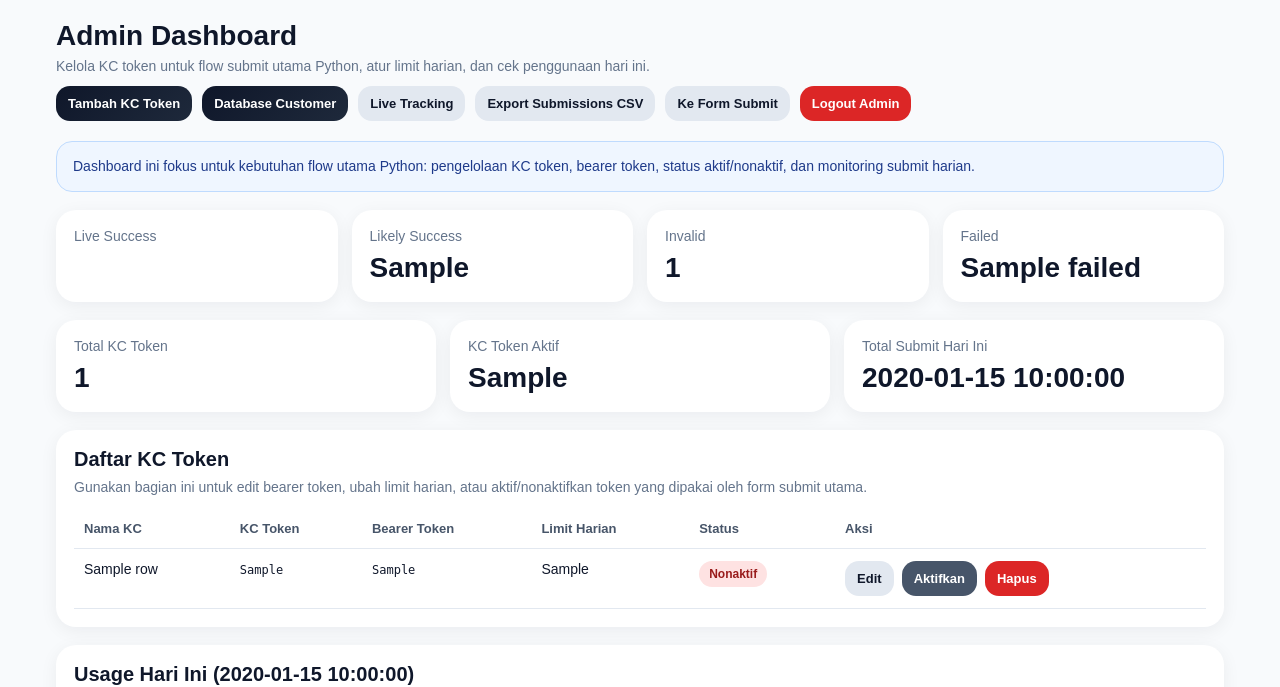
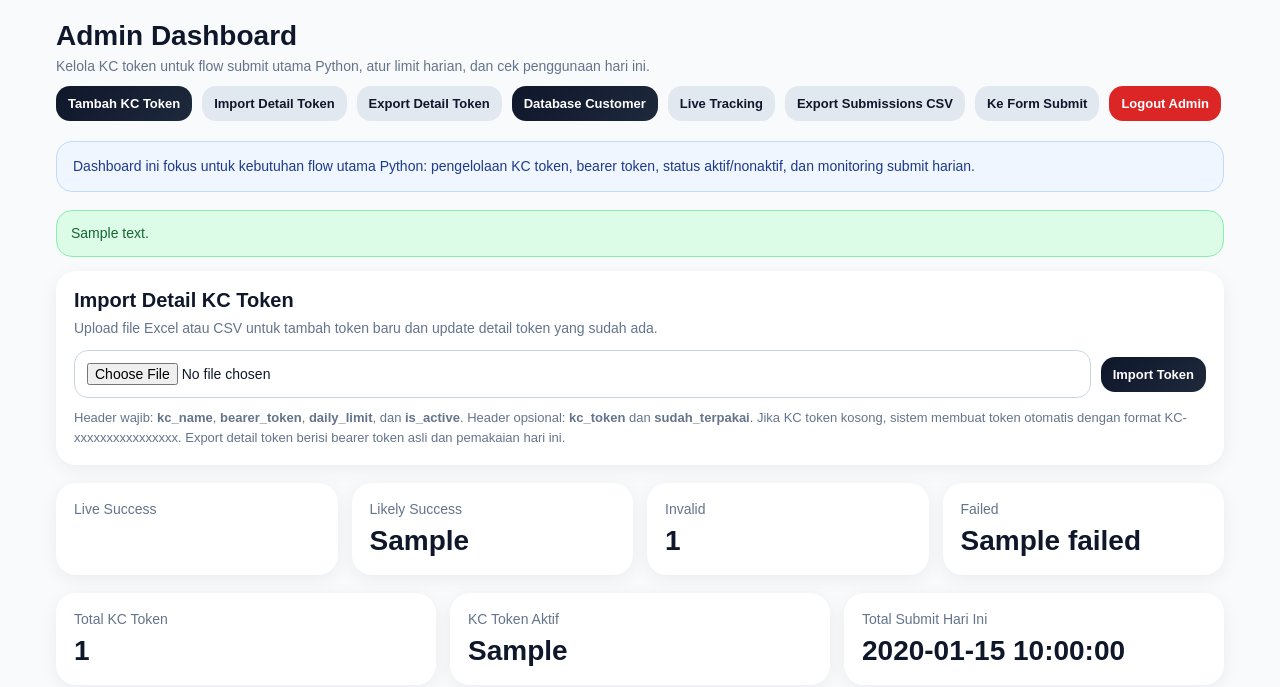
Before and after one commit to Ilham-BTR/Form-App, a Flask app: template templates/admin_dashboard.html in a window 1280 px wide. Shown: the top 687 px of the page. Run offline with Flask 3, Linux system fonts and the light colour scheme; the template is opened without the code that fills it: most values are stand-ins (such as "Sample title", 1, 10 or a date in 2020); parts of the project's set-up code (start-up, migrations or seed data) failed here and were passed over; some libraries are stand-ins or nearby versions.

Commit message:
Add token import export tools

```diff
--- a/app.py
+++ b/app.py
@@ -1,6 +1,6 @@
 from dotenv import load_dotenv
 load_dotenv()
-from flask import Flask, render_template, request, redirect, url_for, jsonify, session
+from flask import Flask, render_template, request, redirect, url_for, jsonify, session, Response
 import hmac
 import hashlib
 import json
@@ -18,7 +18,7 @@ import csv
 import logging
 import random
 import time
-from io import TextIOWrapper
+from io import TextIOWrapper, StringIO
 from functools import wraps
 from werkzeug.utils import secure_filename
 from openpyxl import load_workbook
@@ -29,6 +29,17 @@ def require_env(name: str) -> str:
     if not value:
         raise RuntimeError(f"Environment variable {name} wajib diisi.")
     return value
+
+
+def get_positive_int_env(name: str, default: int) -> int:
+    raw_value = os.environ.get(name, "").strip()
+    if not raw_value:
+        return default
+    try:
+        value = int(raw_value)
+    except ValueError:
+        return default
+    return value if value > 0 else default
 
 
 APP_ENV = os.environ.get("APP_ENV", "development").strip().lower()
@@ -84,6 +95,7 @@ VALID_AGE_RANGES = {value for value, _label in AGE_RANGE_OPTIONS}
 DATABASE_URL = require_env("DATABASE_URL")
 DEFAULT_DAILY_LIMIT = 40
 SUBMIT_MAX_RETRIES = 3
+RESERVED_PHONE_TIMEOUT_MINUTES = get_positive_int_env("RESERVED_PHONE_TIMEOUT_MINUTES", 120)
 
 ADMIN_PAGE_USERNAME = require_env("ADMIN_PAGE_USERNAME")
 ADMIN_PAGE_PASSWORD = require_env("ADMIN_PAGE_PASSWORD")
@@ -510,9 +522,71 @@ def get_reserved_phone_for_kc(kc_token):
     return row["phone_number"] if row else None
 
 
+def get_reserved_phone_timeout_cutoff():
+    return (get_now_wib() - timedelta(minutes=RESERVED_PHONE_TIMEOUT_MINUTES)).strftime("%Y-%m-%d %H:%M:%S")
+
+
+def release_stale_reserved_phones(kc_token=None):
+    cutoff_str = get_reserved_phone_timeout_cutoff()
+    conn = get_db_connection()
+    cur = conn.cursor()
+    query = [
+        "UPDATE customer_directory",
+        "SET reserved_by_token = NULL, reserved_at = NULL, updated_at = %s",
+        "WHERE is_used = 0",
+        "AND reserved_by_token IS NOT NULL",
+        "AND reserved_by_token != ''",
+        "AND reserved_at IS NOT NULL",
+        "AND reserved_at != ''",
+        "AND reserved_at < %s",
+    ]
+    params = [get_now_db_string(), cutoff_str]
+    if kc_token:
+        query.append("AND reserved_by_token = %s")
+        params.append(kc_token)
+    cur.execute(" ".join(query), tuple(params))
+    released_count = cur.rowcount
+    conn.commit()
+    conn.close()
+    if released_count:
+        logger.info(
+            "released stale reserved phones count=%s timeout_minutes=%s kc_token=%s",
+            released_count,
+            RESERVED_PHONE_TIMEOUT_MINUTES,
+            kc_token or "-",
+        )
+    return released_count
+
+
+def refresh_reserved_phone(phone_number, kc_token):
+    if not phone_number or not kc_token:
+        return False
+
+    now_str = get_now_db_string()
+    conn = get_db_connection()
+    cur = conn.cursor()
+    cur.execute(
+        """
+        UPDATE customer_directory
+        SET reserved_at = %s, updated_at = %s
+        WHERE phone_number = %s
+          AND reserved_by_token = %s
+          AND is_active = 1
+          AND is_used = 0
+        """,
+        (now_str, now_str, phone_number, kc_token),
+    )
+    refreshed = cur.rowcount == 1
+    conn.commit()
+    conn.close()
+    return refreshed
+
+
 def reserve_phone_for_kc(kc_token):
+    release_stale_reserved_phones()
     existing = get_reserved_phone_for_kc(kc_token)
     if existing:
+        refresh_reserved_phone(existing, kc_token)
         return existing
 
     for _ in range(5):
@@ -747,29 +821,6 @@ def mark_phone_as_invalid(phone_number, kc_token=None):
     conn.close()
 
 
-def get_all_customer_numbers(limit=None, sort_by="reserved_at", sort_dir="desc"):
-    conn = get_db_connection()
-    cur = conn.cursor()
-
-    order_clause = build_customer_order_clause(sort_by, sort_dir)
-
-    query = f"""
-        SELECT phone_number, is_active, is_used, reserved_by_token, reserved_at, shuffle_order, created_at, updated_at
-        FROM customer_directory
-        ORDER BY {order_clause}
-    """
-
-    params = []
-    if isinstance(limit, int) and limit > 0:
-        query += "\n        LIMIT %s"
-        params.append(limit)
-
-    cur.execute(query, params)
-    rows = cur.fetchall()
-    conn.close()
-    return rows
-
-
 def normalize_customer_rows_param(raw_value):
     allowed_values = {"3", "10", "100", "1000", "10000", "all"}
     current = str(raw_value or "10").strip().lower()
@@ -961,6 +1012,247 @@ def import_customer_numbers(uploaded_file, is_active=1):
         "inserted": inserted,
         "duplicates": duplicates,
         "invalid": invalid,
+    }
+
+
+def normalize_import_header(value):
+    return " ".join(str(value or "").strip().lower().replace("_", " ").replace("-", " ").split())
+
+
+def generate_kc_token(length=16):
+    chars = string.ascii_uppercase + string.digits
+    return "KC-" + "".join(secrets.choice(chars) for _ in range(length))
+
+
+def generate_unique_kc_token(cur):
+    for _ in range(10):
+        kc_token = generate_kc_token()
+        cur.execute("SELECT 1 FROM valid_kc_tokens WHERE kc_token = %s", (kc_token,))
+        if not cur.fetchone():
+            return kc_token
+    raise RuntimeError("Gagal generate KC token unik. Silakan coba import ulang.")
+
+
+def get_import_cell(row, header_index, field_name):
+    idx = header_index.get(field_name)
+    if idx is None or idx >= len(row):
+        return None
+    return row[idx]
+
+
+def parse_positive_int(value, field_label):
+    if value is None or str(value).strip() == "":
+        raise ValueError(f"{field_label} wajib diisi.")
+
+    if isinstance(value, float):
+        if not value.is_integer():
+            raise ValueError(f"{field_label} harus angka bulat.")
+        parsed = int(value)
+    else:
+        current = str(value).strip()
+        if current.endswith(".0"):
+            current = current[:-2]
+        if not current.isdigit():
+            raise ValueError(f"{field_label} harus angka bulat.")
+        parsed = int(current)
+
+    if parsed < 1:
+        raise ValueError(f"{field_label} minimal 1.")
+    return parsed
+
+
+def parse_nonnegative_int(value, field_label):
+    if value is None or str(value).strip() == "":
+        raise ValueError(f"{field_label} wajib diisi.")
+
+    if isinstance(value, float):
+        if not value.is_integer():
+            raise ValueError(f"{field_label} harus angka bulat.")
+        parsed = int(value)
+    else:
+        current = str(value).strip()
+        if current.endswith(".0"):
+            current = current[:-2]
+        if not current.isdigit():
+            raise ValueError(f"{field_label} harus angka bulat.")
+        parsed = int(current)
+
+    if parsed < 0:
+        raise ValueError(f"{field_label} minimal 0.")
+    return parsed
+
+
+def parse_optional_positive_int(value, default_value):
+    if value is None or str(value).strip() == "":
+        return default_value
+
+    return parse_positive_int(value, "Daily limit")
+
+
+def parse_optional_active_value(value, default_value):
+    if value is None or str(value).strip() == "":
+        return int(default_value)
+
+    return parse_active_value(value)
+
+
+def parse_active_value(value):
+    if value is None or str(value).strip() == "":
+        raise ValueError("Status aktif wajib diisi.")
+
+    current = str(value).strip().lower()
+    if current in {"1", "true", "yes", "ya", "y", "aktif", "active"}:
+        return 1
+    if current in {"0", "false", "no", "tidak", "n", "nonaktif", "non aktif", "inactive"}:
+        return 0
+    raise ValueError("Status aktif harus berisi 1/0, ya/tidak, atau aktif/nonaktif.")
+
+
+def get_import_rows(uploaded_file):
+    filename = secure_filename(uploaded_file.filename or "")
+    if not filename:
+        raise ValueError("File import wajib dipilih.")
+
+    ext = os.path.splitext(filename)[1].lower()
+    if ext not in {".xlsx", ".csv"}:
+        raise ValueError("Format file harus .xlsx atau .csv.")
+
+    if ext == ".csv":
+        uploaded_file.stream.seek(0)
+        wrapper = TextIOWrapper(uploaded_file.stream, encoding="utf-8-sig", newline="")
+        reader = csv.reader(wrapper)
+        rows = list(reader)
+        wrapper.detach()
+    else:
+        uploaded_file.stream.seek(0)
+        workbook = load_workbook(uploaded_file, read_only=True, data_only=True)
+        sheet = workbook.active
+        rows = list(sheet.iter_rows(values_only=True))
+        workbook.close()
+
+    if not rows:
+        raise ValueError("File import kosong.")
+    return rows
+
+
+def import_kc_tokens(uploaded_file):
+    rows = get_import_rows(uploaded_file)
+    first_row = [normalize_import_header(cell) for cell in rows[0]]
+
+    header_aliases = {
+        "kc_token": {"kc token", "token kc", "token"},
+        "kc_name": {"kc name", "nama kc", "nama"},
+        "bearer_token": {"bearer token", "bearer", "token bearer"},
+        "daily_limit": {"daily limit", "limit harian", "limit", "kuota", "kuota harian"},
+        "is_active": {"is active", "aktif", "active", "status"},
+        "used_today": {"used today", "sudah terpakai", "terpakai", "total submit", "total submit hari ini", "submit hari ini", "pemakaian", "usage", "used"},
+    }
+
+    header_index = {}
+    for field_name, aliases in header_aliases.items():
+        for idx, header in enumerate(first_row):
+            if header in aliases:
+                header_index[field_name] = idx
+                break
+
+    required_fields = ["kc_name", "bearer_token", "daily_limit", "is_active"]
+    missing_fields = [field for field in required_fields if field not in header_index]
+    if missing_fields:
+        raise ValueError(
+            "Header wajib: kc_name, bearer_token, daily_limit, is_active. "
+            f"Kolom belum ditemukan: {', '.join(missing_fields)}."
+        )
+
+    inserted = 0
+    updated = 0
+    invalid = 0
+    skipped = 0
+    sample_errors = []
+
+    conn = get_db_connection()
+    cur = conn.cursor()
+    try:
+        for row_number, row in enumerate(rows[1:], start=2):
+            if row is None or all(str(cell or "").strip() == "" for cell in row):
+                skipped += 1
+                continue
+
+            try:
+                kc_token = str(get_import_cell(row, header_index, "kc_token") or "").strip()
+                kc_name = str(get_import_cell(row, header_index, "kc_name") or "").strip()
+                bearer_token = str(get_import_cell(row, header_index, "bearer_token") or "").strip()
+
+                if not kc_name:
+                    raise ValueError("Nama KC kosong.")
+                if not bearer_token:
+                    raise ValueError("Bearer token kosong.")
+
+                if not kc_token:
+                    kc_token = generate_unique_kc_token(cur)
+
+                cur.execute(
+                    """
+                    SELECT bearer_token, daily_limit, is_active
+                    FROM valid_kc_tokens
+                    WHERE kc_token = %s
+                    """,
+                    (kc_token,),
+                )
+                existing = cur.fetchone()
+
+                daily_limit = parse_positive_int(get_import_cell(row, header_index, "daily_limit"), "Daily limit")
+                is_active = parse_active_value(get_import_cell(row, header_index, "is_active"))
+
+                cur.execute(
+                    """
+                    INSERT INTO valid_kc_tokens (kc_token, kc_name, bearer_token, daily_limit, is_active)
+                    VALUES (%s, %s, %s, %s, %s)
+                    ON CONFLICT (kc_token)
+                    DO UPDATE SET
+                        kc_name = EXCLUDED.kc_name,
+                        bearer_token = EXCLUDED.bearer_token,
+                        daily_limit = EXCLUDED.daily_limit,
+                        is_active = EXCLUDED.is_active
+                    """,
+                    (kc_token, kc_name, bearer_token, daily_limit, int(is_active)),
+                )
+                if "used_today" in header_index:
+                    used_today = parse_nonnegative_int(get_import_cell(row, header_index, "used_today"), "Sudah terpakai")
+                    cur.execute(
+                        """
+                        INSERT INTO kc_token_usage (kc_token, usage_date, total_submit)
+                        VALUES (%s, %s, %s)
+                        ON CONFLICT (kc_token, usage_date)
+                        DO UPDATE SET total_submit = EXCLUDED.total_submit
+                        """,
+                        (kc_token, get_today_wib(), used_today),
+                    )
+                if existing:
+                    updated += 1
+                else:
+                    inserted += 1
+            except Exception as exc:
+                invalid += 1
+                if len(sample_errors) < 3:
+                    sample_errors.append(f"Baris {row_number}: {exc}")
+
+        conn.commit()
+    except Exception:
+        conn.rollback()
+        raise
+    finally:
+        conn.close()
+
+    if inserted + updated == 0:
+        detail = f" Contoh error: {' | '.join(sample_errors)}" if sample_errors else ""
+        raise ValueError(f"Tidak ada KC token valid yang berhasil diimport.{detail}")
+
+    return {
+        "inserted": inserted,
+        "updated": updated,
+        "invalid": invalid,
+        "skipped": skipped,
+        "sample_errors": sample_errors,
     }
 
 
@@ -1101,6 +1393,14 @@ def toggle_kc_token_status(kc_token):
 def delete_kc_token(kc_token):
     conn = get_db_connection()
     cur = conn.cursor()
+    cur.execute(
+        """
+        UPDATE customer_directory
+        SET reserved_by_token = NULL, reserved_at = NULL, updated_at = %s
+        WHERE is_used = 0 AND reserved_by_token = %s
+        """,
+        (get_now_db_string(), kc_token),
+    )
     cur.execute("DELETE FROM kc_token_usage WHERE kc_token = %s", (kc_token,))
     cur.execute("DELETE FROM valid_kc_tokens WHERE kc_token = %s", (kc_token,))
     conn.commit()
@@ -1125,6 +1425,23 @@ def get_today_kc_usage_summary():
     return rows, today
 
 
+def build_kc_token_export_csv():
+    rows, usage_date = get_today_kc_usage_summary()
+    output = StringIO()
+    writer = csv.writer(output)
+    writer.writerow(["kc_name", "kc_token", "bearer_token", "daily_limit", "is_active", "sudah_terpakai"])
+    for row in rows:
+        writer.writerow([
+            row["kc_name"],
+            row["kc_token"],
+            row["bearer_token"],
+            row["daily_limit"],
+            row["is_active"],
+            row["total_submit"],
+        ])
+    return "\ufeff" + output.getvalue(), usage_date
+
+
 def get_kc_token_usage(kc_token, usage_date):
     conn = get_db_connection()
     cur = conn.cursor()
@@ -1143,23 +1460,11 @@ def increment_kc_token_usage(kc_token, usage_date):
     cur = conn.cursor()
 
     cur.execute("""
-        SELECT total_submit
-        FROM kc_token_usage
-        WHERE kc_token = %s AND usage_date = %s
+        INSERT INTO kc_token_usage (kc_token, usage_date, total_submit)
+        VALUES (%s, %s, 1)
+        ON CONFLICT (kc_token, usage_date)
+        DO UPDATE SET total_submit = kc_token_usage.total_submit + 1
     """, (kc_token, usage_date))
-    row = cur.fetchone()
-
-    if row:
-        cur.execute("""
-            UPDATE kc_token_usage
-            SET total_submit = total_submit + 1
-            WHERE kc_token = %s AND usage_date = %s
-        """, (kc_token, usage_date))
-    else:
-        cur.execute("""
-            INSERT INTO kc_token_usage (kc_token, usage_date, total_submit)
-            VALUES (%s, %s, 1)
-        """, (kc_token, usage_date))
 
     conn.commit()
     conn.close()
@@ -1854,7 +2159,12 @@ def user_app():
     kc_name = kc_detail["kc_name"] or "-"
     used_today, remaining_today, quota_date = get_remaining_quota(kc_token, daily_limit)
 
+    release_stale_reserved_phones(kc_token=kc_token)
     assigned_phone_number = session.get("assigned_phone_number")
+    if assigned_phone_number and not refresh_reserved_phone(assigned_phone_number, kc_token):
+        session.pop("assigned_phone_number", None)
+        assigned_phone_number = ""
+
     if not assigned_phone_number:
         assigned_phone_number = reserve_phone_for_kc(kc_token)
         if assigned_phone_number:
@@ -2168,6 +2478,8 @@ def admin_dashboard():
         total_submit_today=total_submit_today,
         submission_counts=submission_counts,
         recent_submissions=recent_submissions,
+        token_import_message=request.args.get("token_import_message", ""),
+        token_import_error=request.args.get("token_import_error", ""),
     )
 
 
@@ -2266,6 +2578,40 @@ def admin_edit_token(kc_token):
             }
 
     return render_template("admin_token_form.html", error=error, mode="edit", token_data=token_data)
+
+
+@app.route("/admin/token/import", methods=["POST"])
+@admin_required
+def admin_import_tokens():
+    try:
+        token_file = request.files.get("token_file")
+        if not token_file or not token_file.filename:
+            raise ValueError("File import wajib dipilih.")
+
+        result = import_kc_tokens(token_file)
+        message = (
+            f"Import token selesai. Baru: {result['inserted']} | "
+            f"Update: {result['updated']} | Invalid: {result['invalid']} | "
+            f"Kosong dilewati: {result['skipped']}"
+        )
+        if result["sample_errors"]:
+            message += f" | Contoh error: {'; '.join(result['sample_errors'])}"
+        return redirect(url_for("admin_dashboard", token_import_message=message))
+    except Exception as e:
+        logger.exception("admin_import_tokens error")
+        return redirect(url_for("admin_dashboard", token_import_error=str(e)))
+
+
+@app.route("/admin/token/export")
+@admin_required
+def admin_export_tokens():
+    csv_content, usage_date = build_kc_token_export_csv()
+    filename = f"kc-token-detail-{usage_date}.csv"
+    return Response(
+        csv_content,
+        mimetype="text/csv; charset=utf-8",
+        headers={"Content-Disposition": f'attachment; filename="{filename}"'},
+    )
 
 
 @app.route("/admin/token/<path:kc_token>/toggle", methods=["POST"])
--- a/templates/admin_dashboard.html
+++ b/templates/admin_dashboard.html
@@ -203,8 +203,57 @@
       line-height: 1.5;
     }
 
+    .alert {
+      border-radius: 16px;
+      padding: 12px 14px;
+      margin-bottom: 14px;
+      font-size: 14px;
+      line-height: 1.5;
+    }
+
+    .alert-success {
+      background: #dcfce7;
+      border: 1px solid #86efac;
+      color: #166534;
+    }
+
+    .alert-error {
+      background: #fee2e2;
+      border: 1px solid #fecaca;
+      color: #991b1b;
+    }
+
+    .import-form {
+      display: grid;
+      grid-template-columns: minmax(240px, 1fr) auto;
+      gap: 10px;
+      align-items: center;
+      margin-top: 12px;
+      margin-bottom: 10px;
+    }
+
+    .input {
+      width: 100%;
+      border: 1px solid #cbd5e1;
+      border-radius: 14px;
+      padding: 12px;
+      font-size: 14px;
+      background: white;
+      color: #0f172a;
+    }
+
+    .hint {
+      color: #64748b;
+      font-size: 13px;
+      line-height: 1.5;
+    }
+
     @media (max-width: 800px) {
       .stats {
+        grid-template-columns: 1fr;
+      }
+
+      .import-form {
         grid-template-columns: 1fr;
       }
     }
@@ -221,6 +270,9 @@
 
       <div class="actions">
         <a class="btn btn-sm" href="/admin/token/add">Tambah KC Token</a>
+        <a class="btn btn-sm btn-secondary" href="#import-token">Import Detail Token</a>
+        <a class="btn btn-sm btn-secondary" href="/admin/token/export"
+          onclick="return confirm('Export berisi bearer token asli. Lanjut download?');">Export Detail Token</a>
         <a class="btn btn-sm" href="/admin/customers">Database Customer</a>
         <a class="btn btn-sm btn-secondary" href="/admin/submissions">Live Tracking</a>
         <a class="btn btn-sm btn-secondary" href="/admin/submissions/export">Export Submissions CSV</a>
@@ -232,6 +284,29 @@
     <div class="helper-box">
       Dashboard ini fokus untuk kebutuhan flow utama Python:
       pengelolaan KC token, bearer token, status aktif/nonaktif, dan monitoring submit harian.
+    </div>
+
+    {% if token_import_message %}
+    <div class="alert alert-success">{{ token_import_message }}</div>
+    {% endif %}
+
+    {% if token_import_error %}
+    <div class="alert alert-error">{{ token_import_error }}</div>
+    {% endif %}
+
+    <div class="section" id="import-token">
+      <h2>Import Detail KC Token</h2>
+      <p class="section-desc">Upload file Excel atau CSV untuk tambah token baru dan update detail token yang sudah ada.</p>
+      <form class="import-form" method="post" action="/admin/token/import" enctype="multipart/form-data">
+        <input class="input" type="file" name="token_file" accept=".xlsx,.csv" required>
+        <button class="btn btn-sm" type="submit">Import Token</button>
+      </form>
+      <div class="hint">
+        Header wajib: <b>kc_name</b>, <b>bearer_token</b>, <b>daily_limit</b>, dan <b>is_active</b>.
+        Header opsional: <b>kc_token</b> dan <b>sudah_terpakai</b>.
+        Jika KC token kosong, sistem membuat token otomatis dengan format KC-xxxxxxxxxxxxxxxx.
+        Export detail token berisi bearer token asli dan pemakaian hari ini.
+      </div>
     </div>
 
     <div class="stats">
```
Also changed, not shown: templates/user_app.html (+0 -24 lines), README.md.
